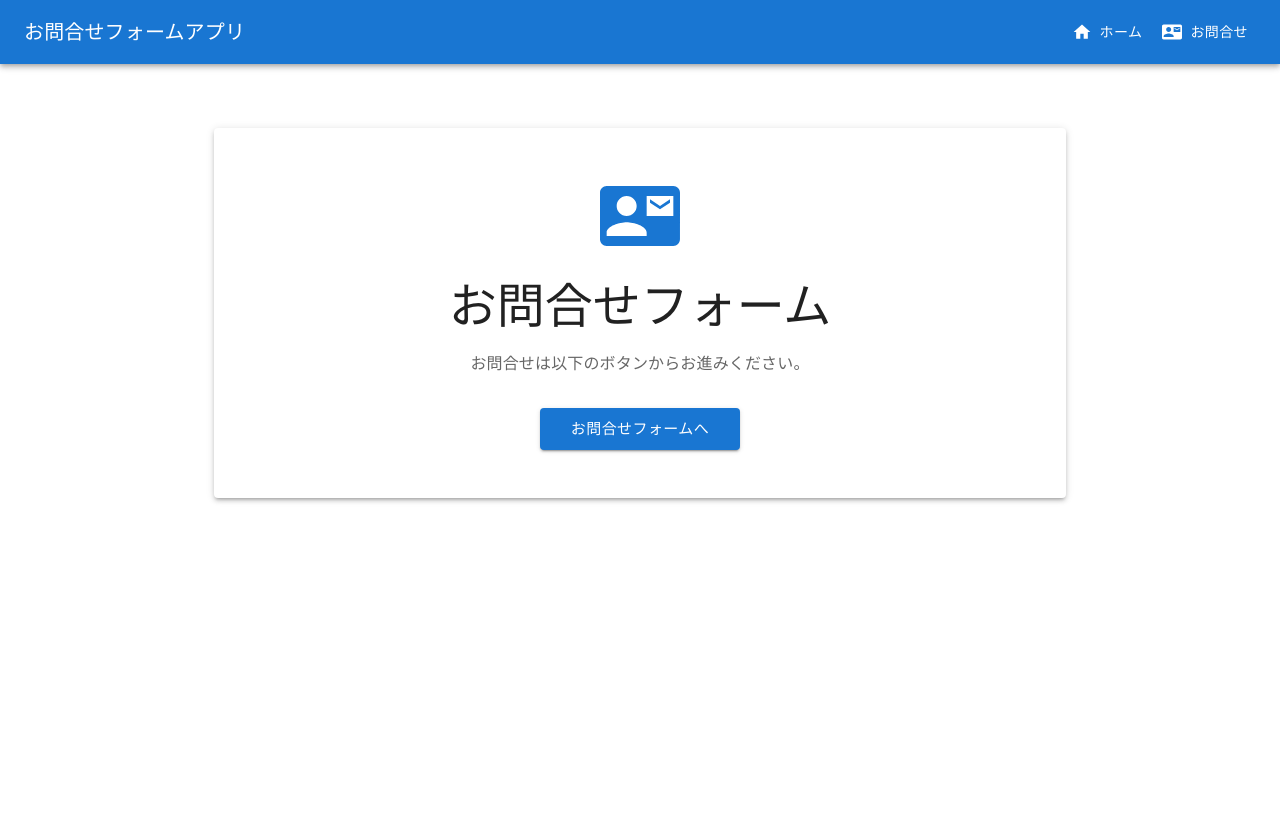
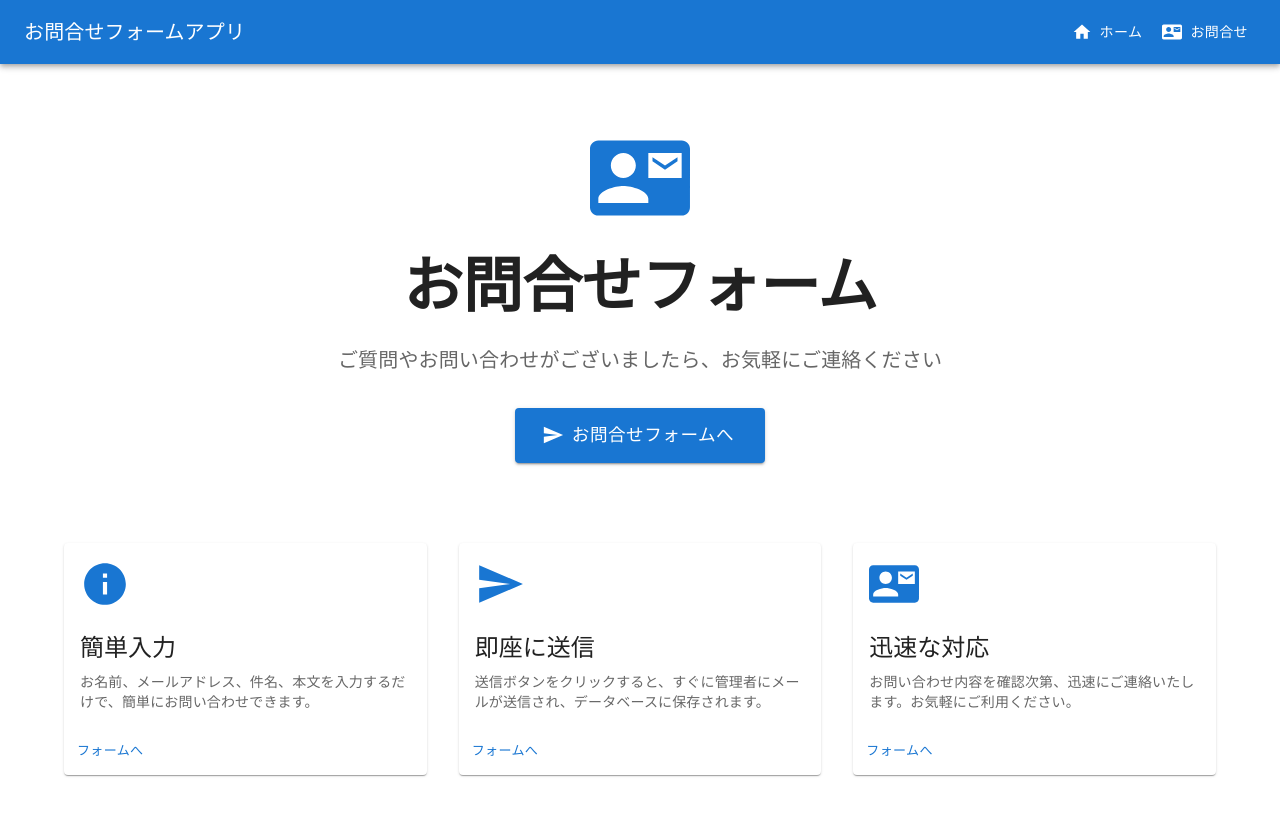
Before and after one commit to muraoooo/gi, a Next.js app in the folder 第3期あきらパパさんサバイブ/: page / in a window 1280 px wide. Shown: the top 816 px of the page. Built offline with nearby package versions, Linux system fonts and the light colour scheme.

Commit message:
feat: ホームページを改善（問い合わせ機能を分かりやすく表示）

```diff
--- a/第3期あきらパパさんサバイブ/pages/index.tsx
+++ b/第3期あきらパパさんサバイブ/pages/index.tsx
@@ -5,33 +5,95 @@ import {
   Button,
   Box,
   Paper,
+  Grid,
+  Card,
+  CardContent,
+  CardActions,
 } from '@mui/material';
 import ContactMailIcon from '@mui/icons-material/ContactMail';
+import SendIcon from '@mui/icons-material/Send';
+import InfoIcon from '@mui/icons-material/Info';
 
 export default function HomePage() {
   const router = useRouter();
 
   return (
-    <Container maxWidth="md" sx={{ py: 8 }}>
-      <Paper elevation={3} sx={{ p: 6, textAlign: 'center' }}>
-        <ContactMailIcon sx={{ fontSize: 80, color: 'primary.main', mb: 2 }} />
-        <Typography variant="h3" component="h1" gutterBottom>
+    <Container maxWidth="lg" sx={{ py: 8 }}>
+      <Box sx={{ textAlign: 'center', mb: 6 }}>
+        <ContactMailIcon sx={{ fontSize: 100, color: 'primary.main', mb: 2 }} />
+        <Typography variant="h2" component="h1" gutterBottom fontWeight="bold">
           お問合せフォーム
         </Typography>
-        <Typography variant="body1" sx={{ mb: 4, color: 'text.secondary' }}>
-          お問合せは以下のボタンからお進みください。
+        <Typography variant="h6" sx={{ mb: 4, color: 'text.secondary' }}>
+          ご質問やお問い合わせがございましたら、お気軽にご連絡ください
         </Typography>
-        <Box>
         <Button
           variant="contained"
           size="large"
+          startIcon={<SendIcon />}
           onClick={() => router.push('/contact')}
-            sx={{ minWidth: 200 }}
+          sx={{ minWidth: 250, py: 1.5, fontSize: '1.1rem' }}
         >
           お問合せフォームへ
         </Button>
       </Box>
-      </Paper>
+
+      <Grid container spacing={4} sx={{ mt: 2 }}>
+        <Grid item xs={12} md={4}>
+          <Card sx={{ height: '100%', display: 'flex', flexDirection: 'column' }}>
+            <CardContent sx={{ flexGrow: 1 }}>
+              <InfoIcon sx={{ fontSize: 50, color: 'primary.main', mb: 2 }} />
+              <Typography variant="h5" component="h2" gutterBottom>
+                簡単入力
+              </Typography>
+              <Typography variant="body2" color="text.secondary">
+                お名前、メールアドレス、件名、本文を入力するだけで、簡単にお問い合わせできます。
+              </Typography>
+            </CardContent>
+            <CardActions>
+              <Button size="small" onClick={() => router.push('/contact')}>
+                フォームへ
+              </Button>
+            </CardActions>
+          </Card>
+        </Grid>
+        <Grid item xs={12} md={4}>
+          <Card sx={{ height: '100%', display: 'flex', flexDirection: 'column' }}>
+            <CardContent sx={{ flexGrow: 1 }}>
+              <SendIcon sx={{ fontSize: 50, color: 'primary.main', mb: 2 }} />
+              <Typography variant="h5" component="h2" gutterBottom>
+                即座に送信
+              </Typography>
+              <Typography variant="body2" color="text.secondary">
+                送信ボタンをクリックすると、すぐに管理者にメールが送信され、データベースに保存されます。
+              </Typography>
+            </CardContent>
+            <CardActions>
+              <Button size="small" onClick={() => router.push('/contact')}>
+                フォームへ
+              </Button>
+            </CardActions>
+          </Card>
+        </Grid>
+        <Grid item xs={12} md={4}>
+          <Card sx={{ height: '100%', display: 'flex', flexDirection: 'column' }}>
+            <CardContent sx={{ flexGrow: 1 }}>
+              <ContactMailIcon sx={{ fontSize: 50, color: 'primary.main', mb: 2 }} />
+              <Typography variant="h5" component="h2" gutterBottom>
+                迅速な対応
+              </Typography>
+              <Typography variant="body2" color="text.secondary">
+                お問い合わせ内容を確認次第、迅速にご連絡いたします。お気軽にご利用ください。
+              </Typography>
+            </CardContent>
+            <CardActions>
+              <Button size="small" onClick={() => router.push('/contact')}>
+                フォームへ
+              </Button>
+            </CardActions>
+          </Card>
+        </Grid>
+      </Grid>
     </Container>
   );
 }
```
Lines whose indentation alone changed are shown as unchanged.
